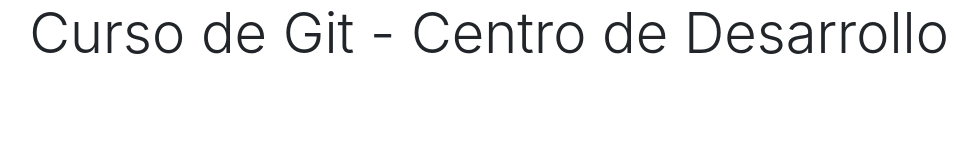
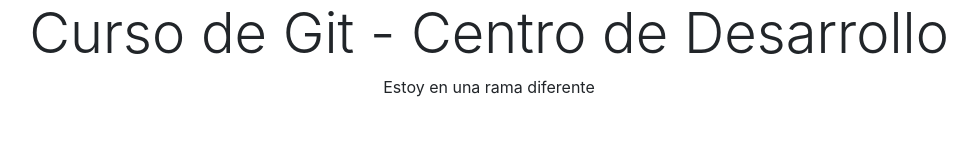
Before and after one commit to Ange1DA/cursoGit-CentroDesarrollo, a plain HTML site: page index.html in a window 1280 px wide. Shown: the whole page, without its empty margins (151-1128 px from the left). Drawn offline with nearby package versions, Linux system fonts and the light colour scheme.

Commit message:
Added P in Prueba branch

```diff
--- a/index.html
+++ b/index.html
@@ -23,6 +23,7 @@
     <div class="container-fluid">
         <div class="container d-flex flex-column align-items-center justify-content-center">
             <h1 class="display-4">Curso de Git - Centro de Desarrollo</h1>
+            <p>Estoy en una rama diferente</p>
         </div>
     </div>
 </body>
```
